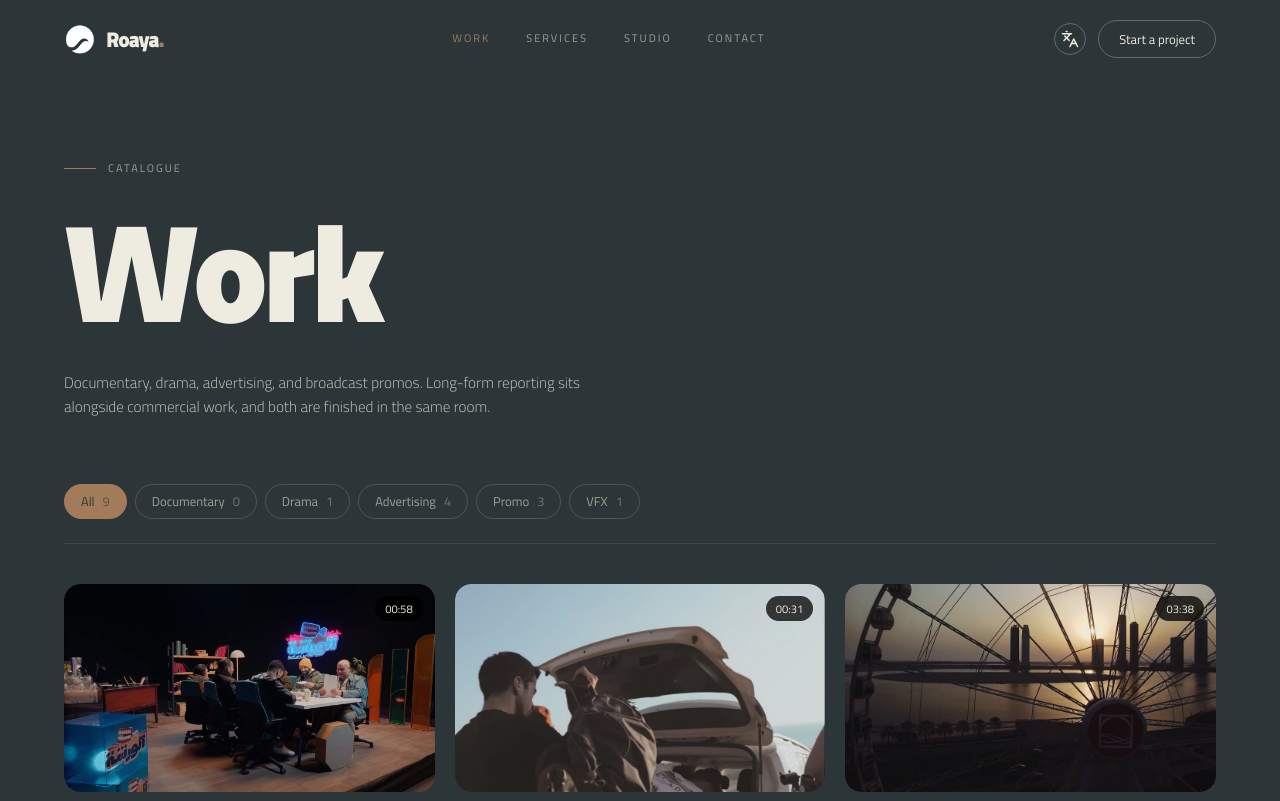
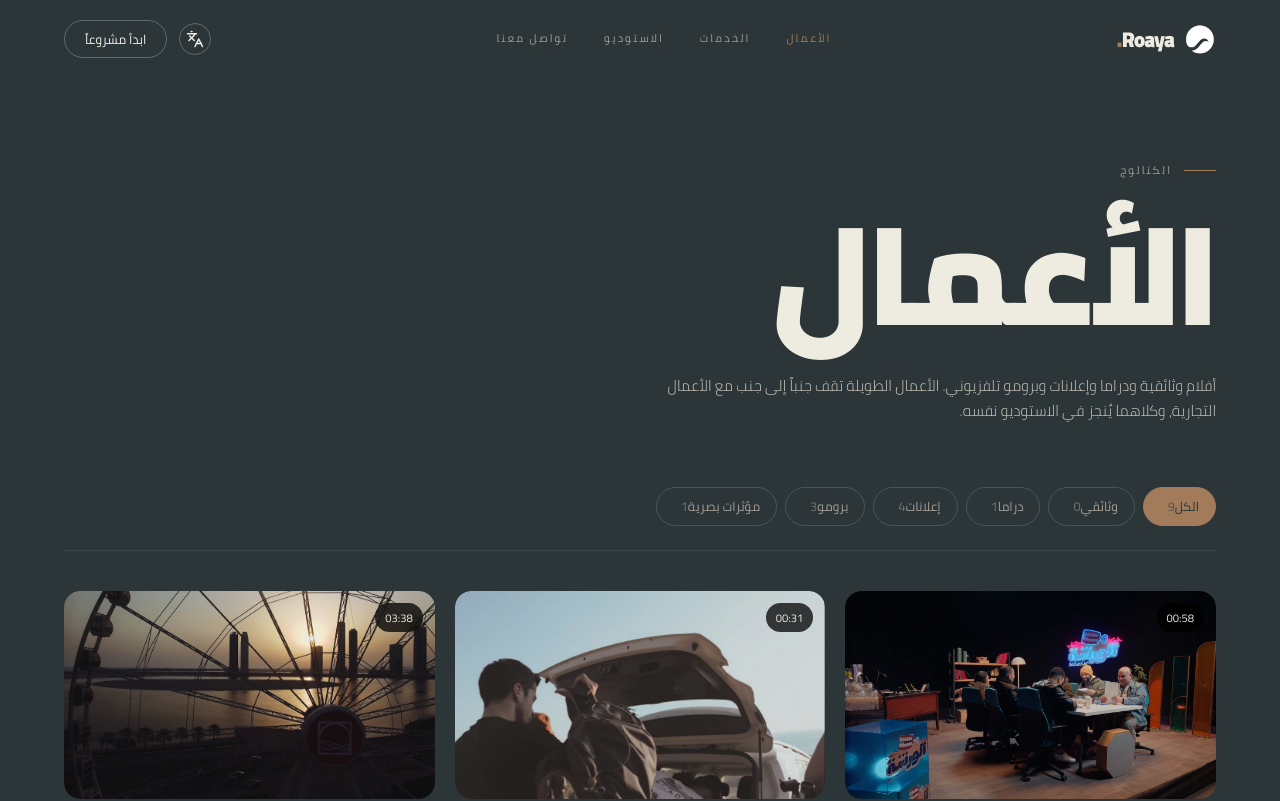
Before and after one commit to nigatheata-spec/roaya-portfolio, a React (Vite) app: page /work in a window 1280 px wide. Shown: the top 801 px of the page. Built offline with nearby package versions, Linux system fonts and the light colour scheme.

Commit message:
Default site language to Arabic

```diff
--- a/index.html
+++ b/index.html
@@ -1,5 +1,5 @@
 <!doctype html>
-<html lang="en">
+<html lang="ar" dir="rtl">
   <head>
     <meta charset="UTF-8" />
     <link rel="icon" type="image/png" href="/favicon.png" />
--- a/src/lib/language.tsx
+++ b/src/lib/language.tsx
@@ -20,8 +20,8 @@ const STORAGE_KEY = 'roaya-lang';
 
 export function LanguageProvider({ children }: { children: ReactNode }) {
   const [lang, setLang] = useState<Lang>(() => {
-    if (typeof window === 'undefined') return 'en';
-    return (localStorage.getItem(STORAGE_KEY) as Lang) || 'en';
+    if (typeof window === 'undefined') return 'ar';
+    return (localStorage.getItem(STORAGE_KEY) as Lang) || 'ar';
   });
 
   useEffect(() => {
```
